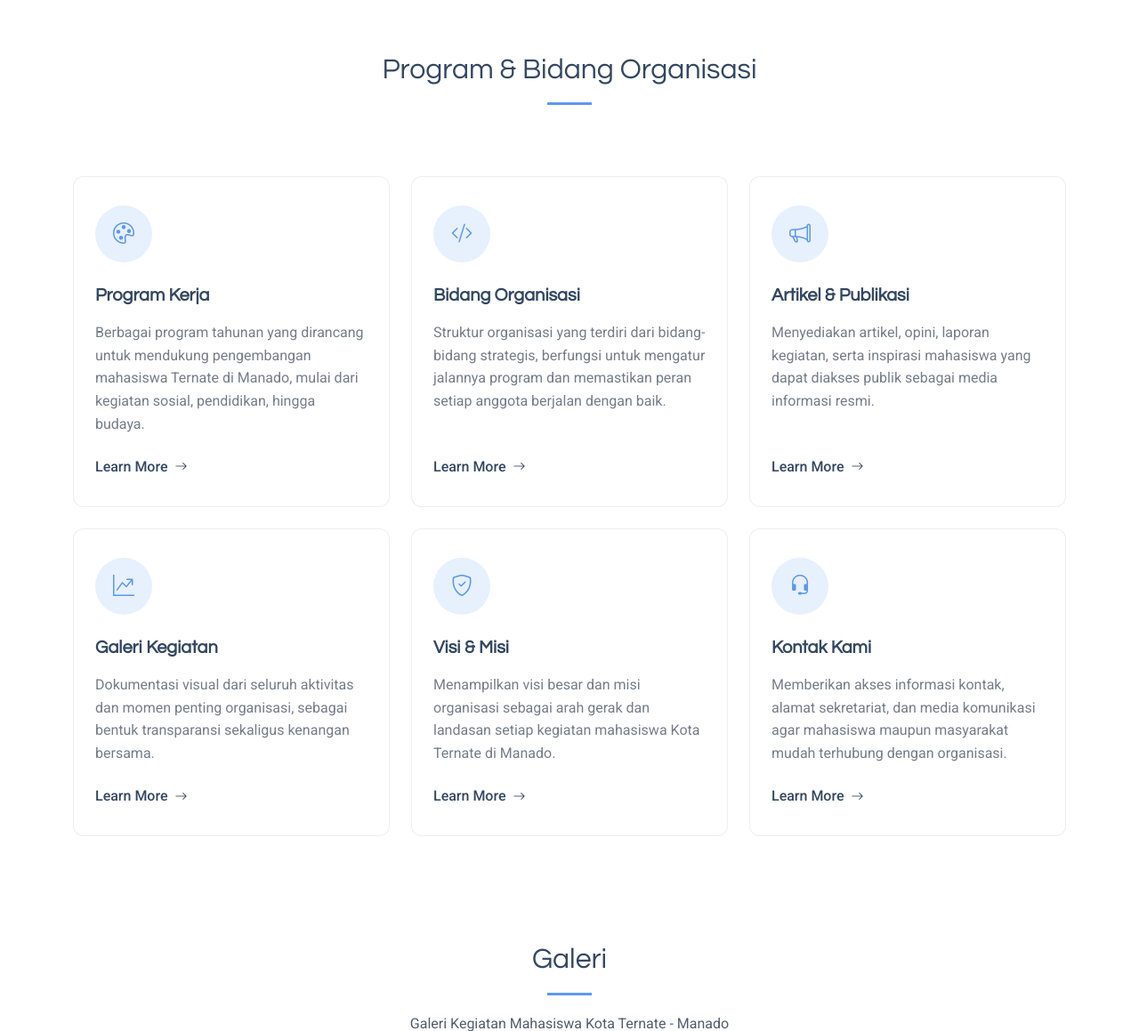
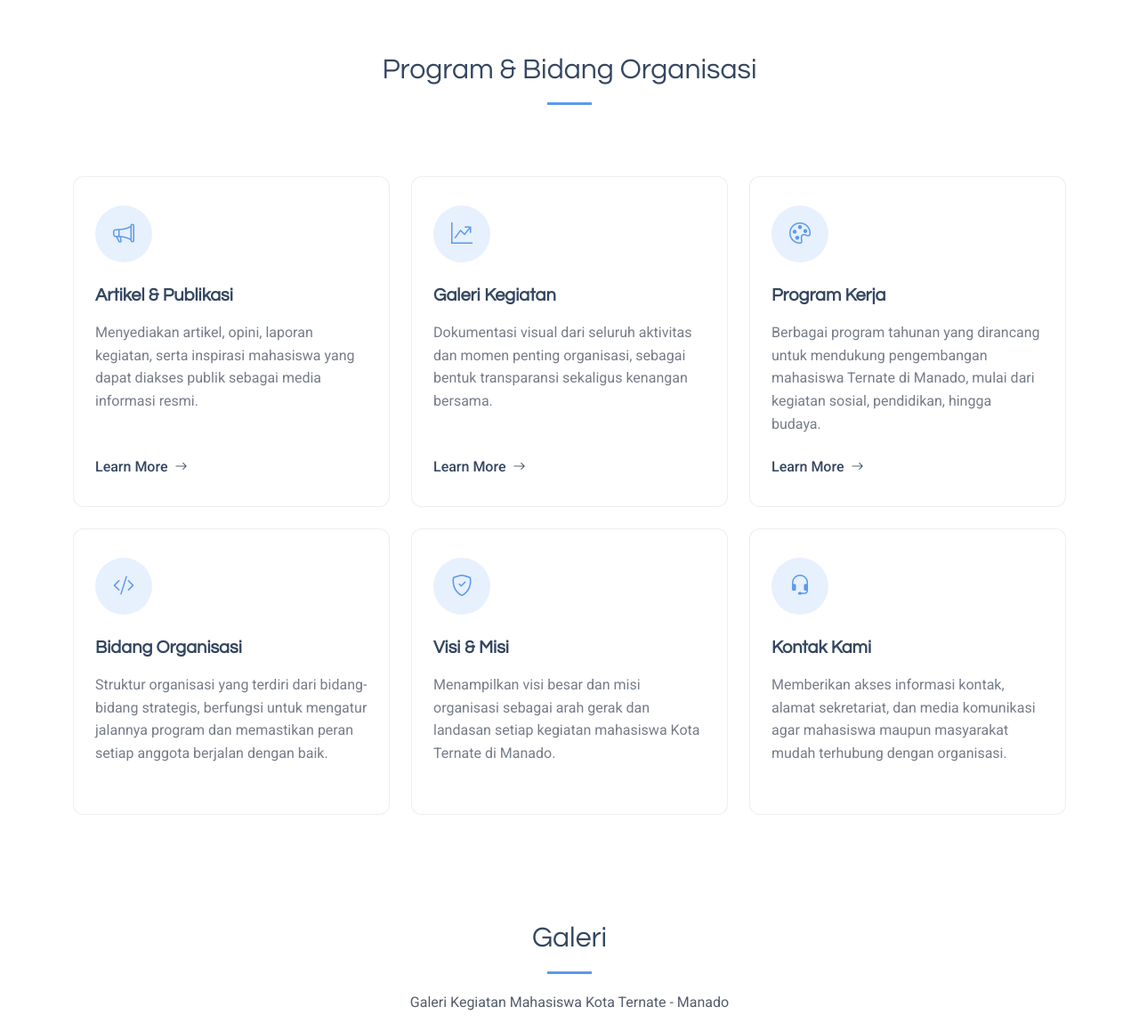
Before and after one commit to Codift05/mahkota-websystem-quality-assurance-and-testing, a PHP site: page /Devin/ in a window 1280 px wide. Shown: the part 1445-2604 px from the top of the page at 89% size. Run offline with PHP 8.4, Linux system fonts and the light colour scheme; some libraries are stand-ins or nearby versions.

Commit message:
feat: Add artikel detail page and update homepage, remove service details

```diff
--- a/index.html
+++ b/index.html
@@ -141,39 +141,11 @@
           <div class="col-lg-4 col-md-6">
             <div class="service-card">
               <div class="service-icon">
-                <i class="bi bi-palette"></i>
-              </div>
-              <h3>Program Kerja</h3>
-              <p>Berbagai program tahunan yang dirancang untuk mendukung pengembangan mahasiswa Ternate di Manado, mulai dari kegiatan sosial, pendidikan, hingga budaya.</p>
-              <a href="service-details.html" class="service-link">
-                Learn More
-                <i class="bi bi-arrow-right"></i>
-              </a>
-            </div>
-          </div><!-- End Service Card -->
-
-          <div class="col-lg-4 col-md-6">
-            <div class="service-card">
-              <div class="service-icon">
-                <i class="bi bi-code-slash"></i>
-              </div>
-              <h3>Bidang Organisasi</h3>
-              <p>Struktur organisasi yang terdiri dari bidang-bidang strategis, berfungsi untuk mengatur jalannya program dan memastikan peran setiap anggota berjalan dengan baik.</p>
-              <a href="service-details.html" class="service-link">
-                Learn More
-                <i class="bi bi-arrow-right"></i>
-              </a>
-            </div>
-          </div><!-- End Service Card -->
-
-          <div class="col-lg-4 col-md-6">
-            <div class="service-card">
-              <div class="service-icon">
                 <i class="bi bi-megaphone"></i>
               </div>
               <h3>Artikel & Publikasi</h3>
               <p>Menyediakan artikel, opini, laporan kegiatan, serta inspirasi mahasiswa yang dapat diakses publik sebagai media informasi resmi.</p>
-              <a href="service-details.html" class="service-link">
+              <a href="artikel-detail.php" class="service-link">
                 Learn More
                 <i class="bi bi-arrow-right"></i>
               </a>
@@ -197,13 +169,34 @@
           <div class="col-lg-4 col-md-6">
             <div class="service-card">
               <div class="service-icon">
+                <i class="bi bi-palette"></i>
+              </div>
+              <h3>Program Kerja</h3>
+              <p>Berbagai program tahunan yang dirancang untuk mendukung pengembangan mahasiswa Ternate di Manado, mulai dari kegiatan sosial, pendidikan, hingga budaya.</p>
+              <a href="service-details.html" class="service-link">
+                Learn More
+                <i class="bi bi-arrow-right"></i>
+              </a>
+            </div>
+          </div><!-- End Service Card -->
+
+          <div class="col-lg-4 col-md-6">
+            <div class="service-card">
+              <div class="service-icon">
+                <i class="bi bi-code-slash"></i>
+              </div>
+              <h3>Bidang Organisasi</h3>
+              <p>Struktur organisasi yang terdiri dari bidang-bidang strategis, berfungsi untuk mengatur jalannya program dan memastikan peran setiap anggota berjalan dengan baik.</p>
+            </div>
+          </div><!-- End Service Card -->
+
+          <div class="col-lg-4 col-md-6">
+            <div class="service-card">
+              <div class="service-icon">
                 <i class="bi bi-shield-check"></i>
               </div>
               <h3>Visi & Misi</h3>
               <p>Menampilkan visi besar dan misi organisasi sebagai arah gerak dan landasan setiap kegiatan mahasiswa Kota Ternate di Manado.</p>
-              <a href="service-details.html" class="service-link">
-                Learn More
-                <i class="bi bi-arrow-right"></i>
               </a>
             </div>
           </div><!-- End Service Card -->
@@ -215,9 +208,6 @@
               </div>
               <h3>Kontak Kami</h3>
               <p>Memberikan akses informasi kontak, alamat sekretariat, dan media komunikasi agar mahasiswa maupun masyarakat mudah terhubung dengan organisasi.</p>
-              <a href="service-details.html" class="service-link">
-                Learn More
-                <i class="bi bi-arrow-right"></i>
               </a>
             </div>
           </div><!-- End Service Card -->
```
Also changed, not shown: artikel-detail.html (renamed from service-details.php, +83 -34 lines), artikel-detail.php (renamed from service-details.html, +34 -83 lines), assets/img/galeri/1760149404_LOGO INSIGHT MAHKOTA 2.png (added), assets/img/galeri/1760149408_LOGO INSIGHT MAHKOTA 2.png (added), uploads/artikel_68e9bfe8aa6c40.73099094.png (added).
